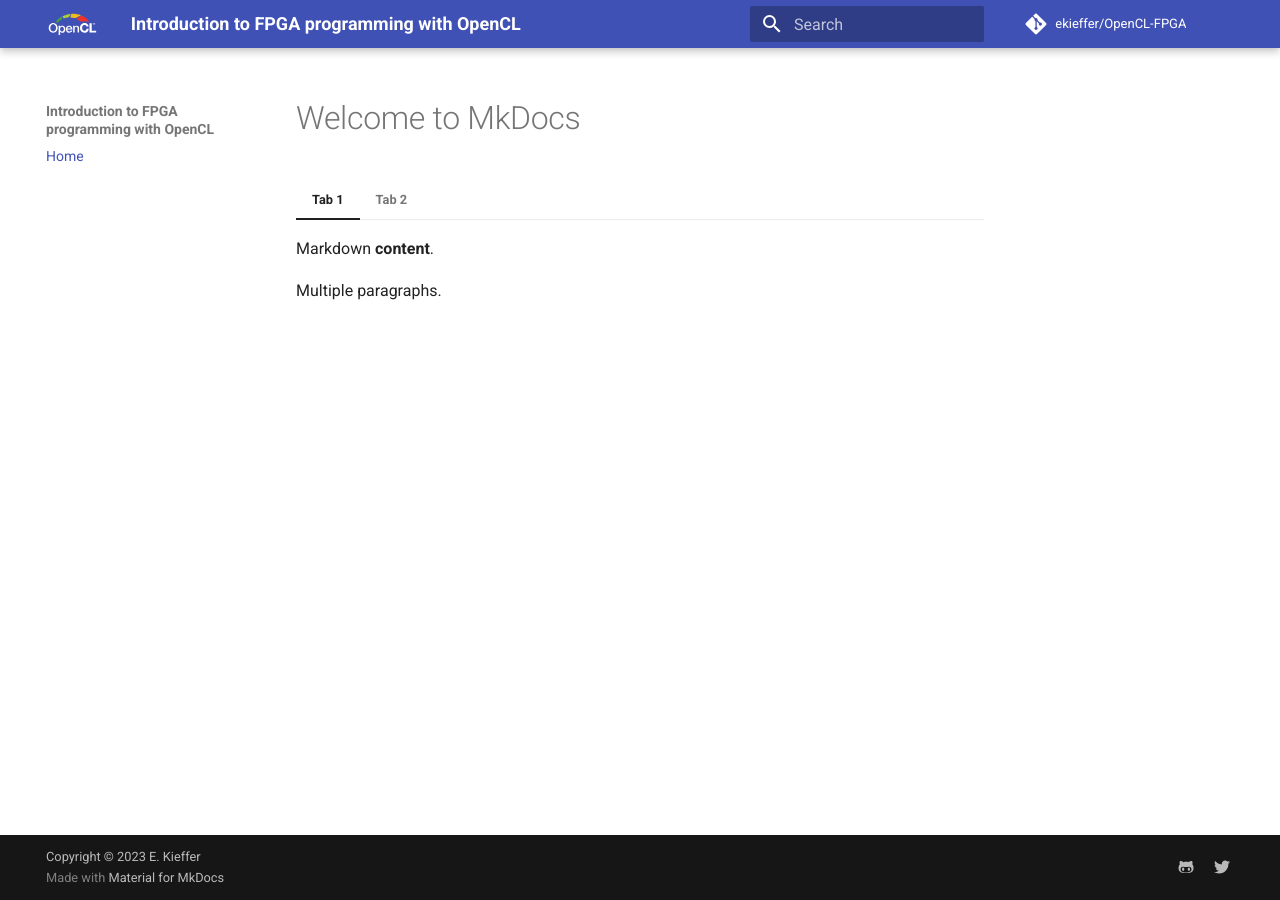
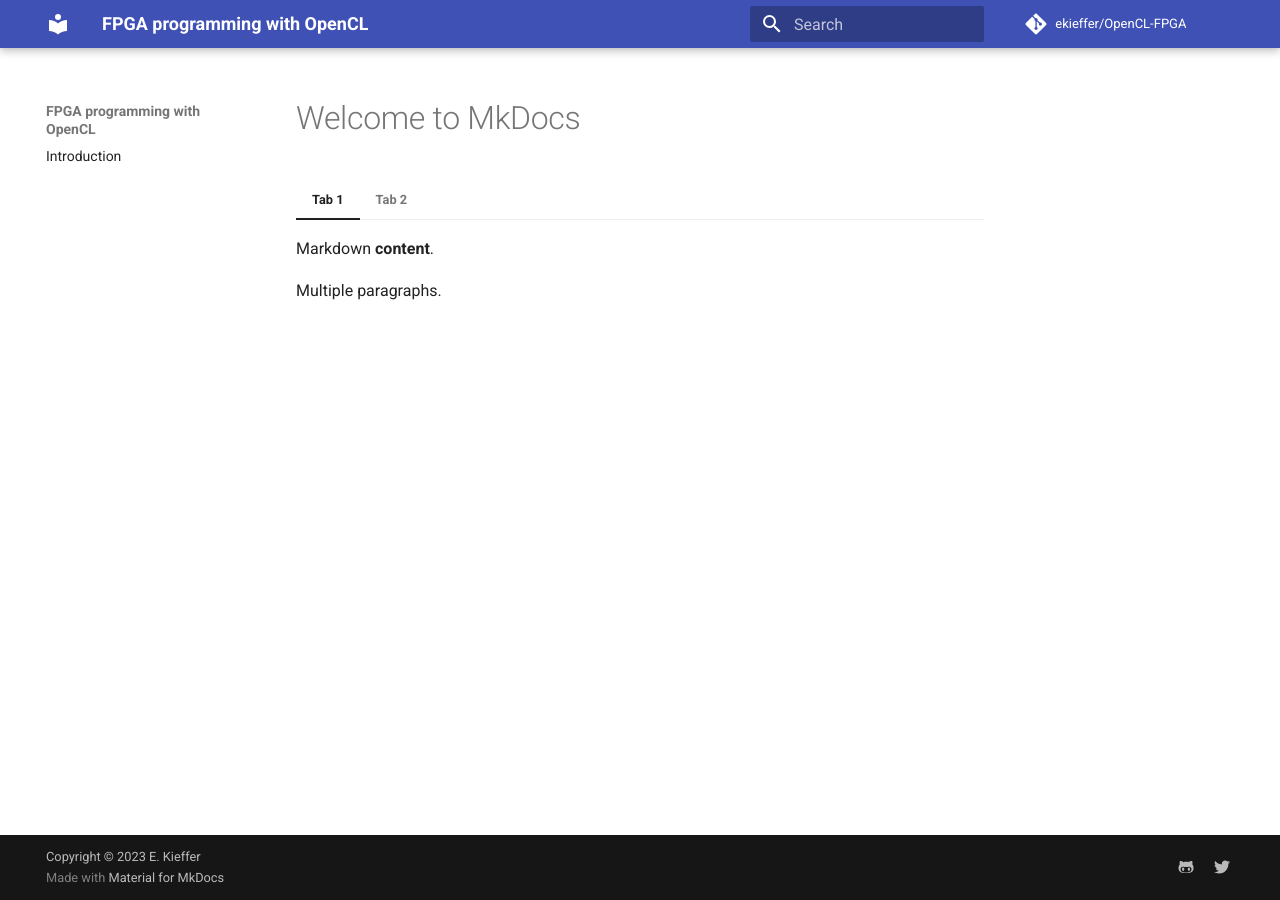
Before and after one commit to ekieffer/OpenCL-FPGA, an MkDocs documentation site: the page built from docs/index.md, in a window 1280 px wide. Built offline with MkDocs 1.6.1 and Material for MkDocs 9.7.7, drawn with Linux system fonts in a browser that asks for light colours; nearby versions of some CDN libraries; library files that are not in the unit come from our copies; comment, search, counter and statistics services are not loaded.

Commit message:
[Slides] -- Added slides

```diff
--- a/mkdocs.yml
+++ b/mkdocs.yml
@@ -1,6 +1,6 @@
-site_name: Introduction to FPGA programming with OpenCL
+site_name: FPGA programming with OpenCL
 nav:
-  - Home: 'index.md'
+  - Introduction: 'intro.md'
 site_description: Webinar/Tutorial on how to use the Intel FPGA SDK
 site_author: Emmanuel Kieffer
 site_dir: public
@@ -19,7 +19,6 @@ copyright: Copyright &copy; 2023 E. Kieffer
 
 theme:
   name: material
-  logo: images/opencl3_rgb_wht.svg
   language: en
     #  palette:
     #    primary: blue
```
Also changed, not shown: docs/intro.md (added, +5 -0 lines), docs/images/opencl3_rgb_wht.svg (deleted), docs/images/ulhpc_logo.png (deleted), docs/running.md (added), 10 other files.
